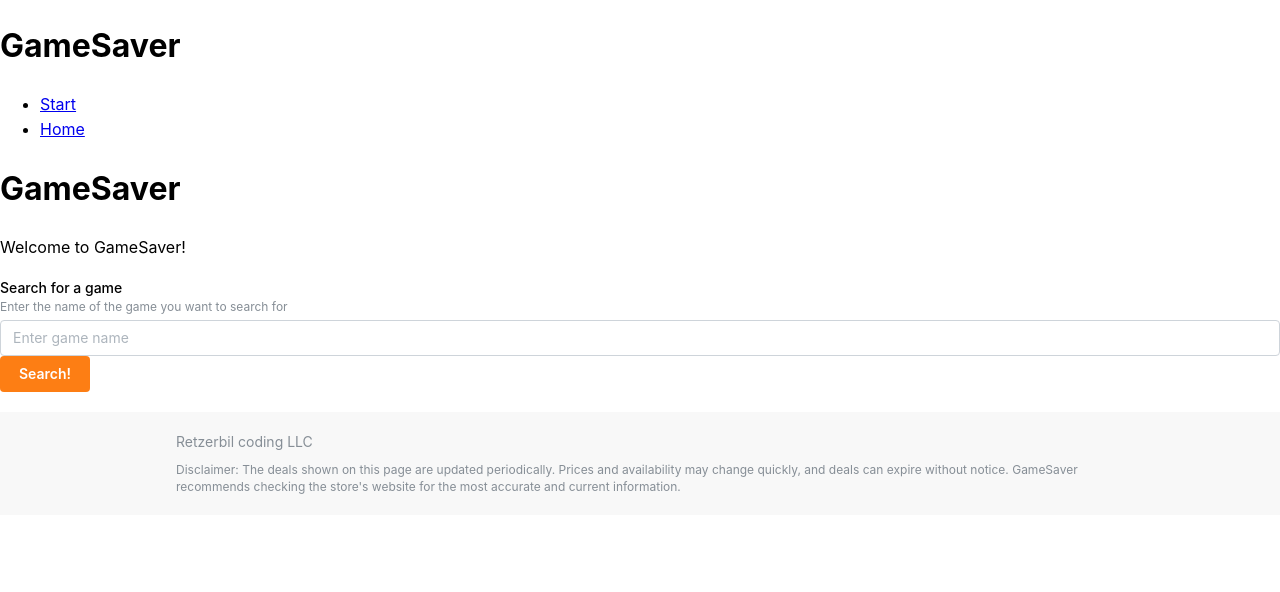
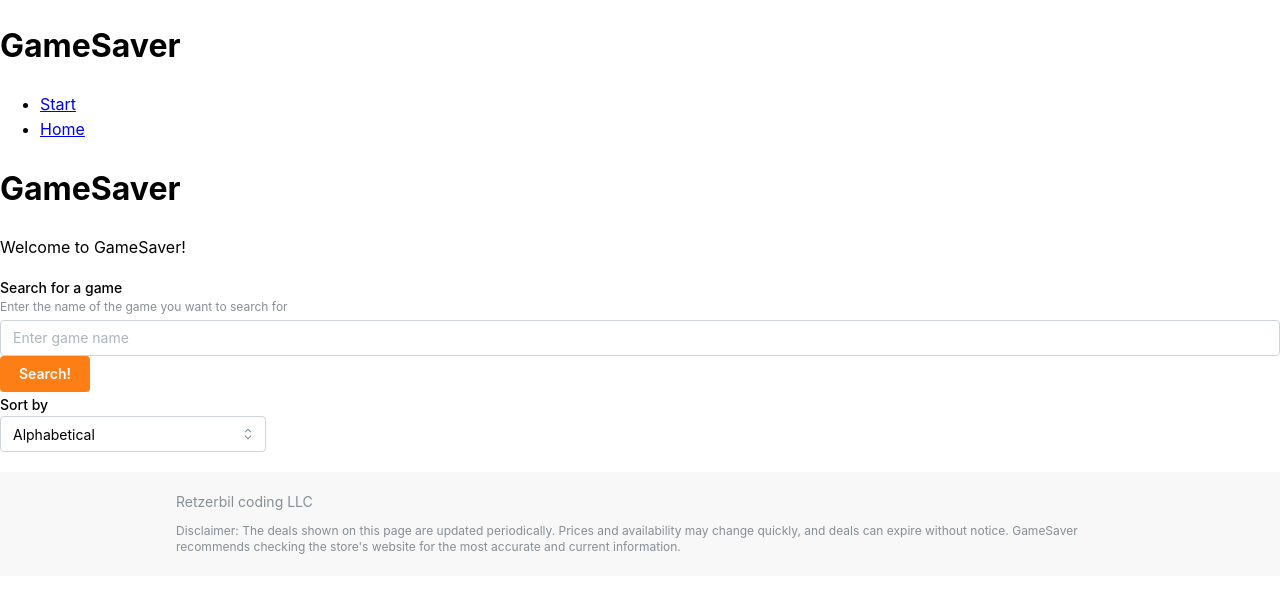
Before and after one commit to retzerbil/GameSaver, a React (Vite) app: page /home in a window 1280 px wide. Shown: the top 592 px of the page. Built offline with nearby package versions, Linux system fonts and the light colour scheme.

Commit message:
sorting for alphabetical, lowest price, highest discount etc

```diff
--- a/src/components/GameSearch.tsx
+++ b/src/components/GameSearch.tsx
@@ -21,6 +21,7 @@ export const GameSearch = () => {
 	const [pageSize, setPageSize] = useState(10);
 	const [isLoading, setIsLoading] = useState(false);
 	const [totalResults, setTotalResults] = useState(0);
+	const [sortOption, setSortOption] = useState('alphabetical');
 
 	const fetchDeals = async () => {
 		if (!query) return;
@@ -45,6 +46,31 @@ export const GameSearch = () => {
 		setLastQuery(query);
 		fetchDeals();
 	};
+
+	const handleSortChange = (value: string | null) => {
+		if (value) {
+			setSortOption(value);
+			sortResults(value);
+		}
+    };
+
+    const sortResults = (option: string) => {
+		let sortedResults = results ? [...results] : [];
+        switch (option) {
+            case 'alphabetical':
+                sortedResults.sort((a, b) => a.title.localeCompare(b.title));
+                break;
+            case 'lowestPrice':
+                sortedResults.sort((a, b) => +a.salePrice - +b.salePrice);
+                break;
+            case 'highestDiscount':
+                sortedResults.sort((a, b) => +b.savings - +a.savings);
+                break;
+            default:
+                break;
+        }
+        setResults(sortedResults);
+    };
 
 	const handlePageSizeChange = (size: string | null) => {
 		if (size) {
@@ -84,6 +110,20 @@ export const GameSearch = () => {
 				</p>
 			)}
 
+			<Group>
+                <Select
+                    label="Sort by"
+                    placeholder="Choose sorting option"
+                    data={[
+                        { value: 'alphabetical', label: 'Alphabetical' },
+                        { value: 'lowestPrice', label: 'Lowest Price' },
+                        { value: 'highestDiscount', label: 'Highest Discount' },
+                    ]}
+                    value={sortOption}
+                    onChange={handleSortChange}
+                />
+            </Group>
+
 			<List spacing="md" mt="lg">
 				{results?.map((deal) => (
 					<DealCard key={deal.dealID} deal={deal} />
```
